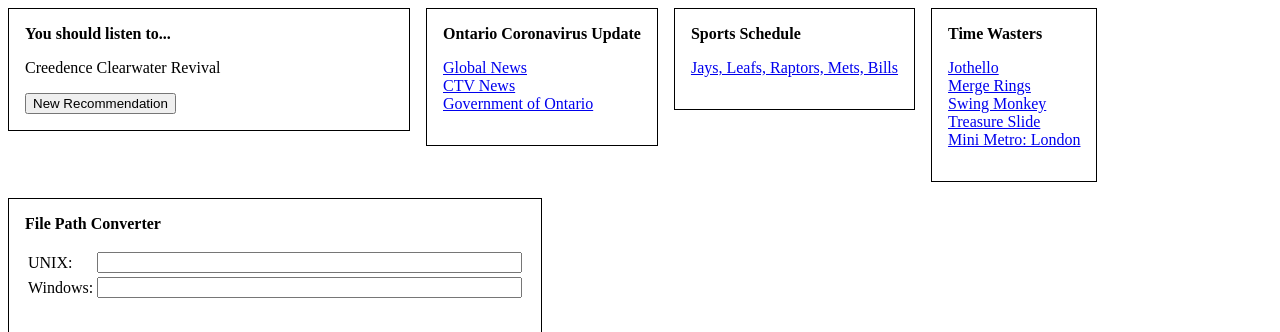
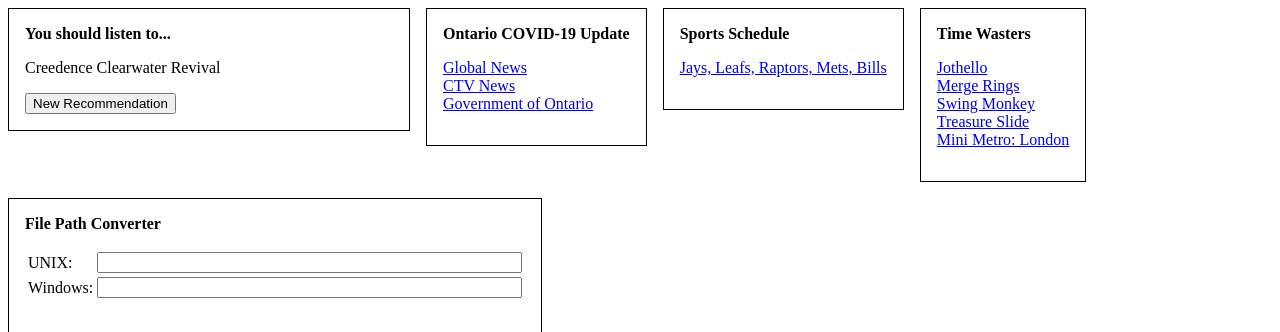
Before and after one commit to jdw1996/dashboard, a React (Create React App) app: page / in a window 1280 px wide. Shown: the top 332 px of the page. Built offline with nearby package versions, Linux system fonts and the light colour scheme.

Commit message:
feat: Improve COVID-19 links

```diff
--- a/src/App.tsx
+++ b/src/App.tsx
@@ -1,6 +1,6 @@
 import React from 'react';
 import { MusicRecommender } from './MusicRecommender';
-import { CoronavirusUpdate } from './CoronavirusUpdate';
+import { Covid19Update } from './Covid19Update';
 import { FilePathConverter } from './FilePathConverter';
 import { SportsSchedule } from './SportsSchedule';
 import { TimeWasters } from './TimeWasters';
@@ -9,7 +9,7 @@
   return (
     <div className="app">
       <MusicRecommender />
-      <CoronavirusUpdate />
+      <Covid19Update />
       <SportsSchedule />
       <TimeWasters />
       <FilePathConverter />
--- a/src/CoronavirusUpdate.tsx
+++ /dev/null
@@ -1,22 +0,0 @@
-import React from 'react';
-import { Widget } from './Widget';
-
-export function CoronavirusUpdate(): JSX.Element {
-  const today = new Date();
-  const todayString = `${today.getFullYear()}-${(today.getMonth() + 1)
-    .toString()
-    .padStart(2, '0')}-${today.getDate().toString().padStart(2, '0')}`;
-  return (
-    <Widget className="coronavirus-update" title="Ontario Coronavirus Update">
-      <p>
-        <a href="https://globalnews.ca/news/6649164/canada-coronavirus-cases/#ontario">Global News</a>
-        <br />
-        <a href="https://www.ctvnews.ca/health/coronavirus/tracking-every-case-of-covid-19-in-canada-1.4852102#ontario">
-          CTV News
-        </a>
-        <br />
-        <a href={`https://files.ontario.ca/moh-covid-19-report-en-${todayString}.pdf`}>Government of Ontario</a>
-      </p>
-    </Widget>
-  );
-}
--- /dev/null
+++ b/src/Covid19Update.tsx
@@ -0,0 +1,16 @@
+import React from 'react';
+import { Widget } from './Widget';
+
+export const Covid19Update = (): JSX.Element => (
+  <Widget className="covid19-update" title="Ontario COVID-19 Update">
+    <p>
+      <a href="https://globalnews.ca/news/6649164/canada-coronavirus-cases/#ontario">Global News</a>
+      <br />
+      <a href="https://www.ctvnews.ca/health/coronavirus/tracking-every-case-of-covid-19-in-canada-1.4852102#ontario">
+        CTV News
+      </a>
+      <br />
+      <a href="https://covid-19.ontario.ca/data">Government of Ontario</a>
+    </p>
+  </Widget>
+);
```
